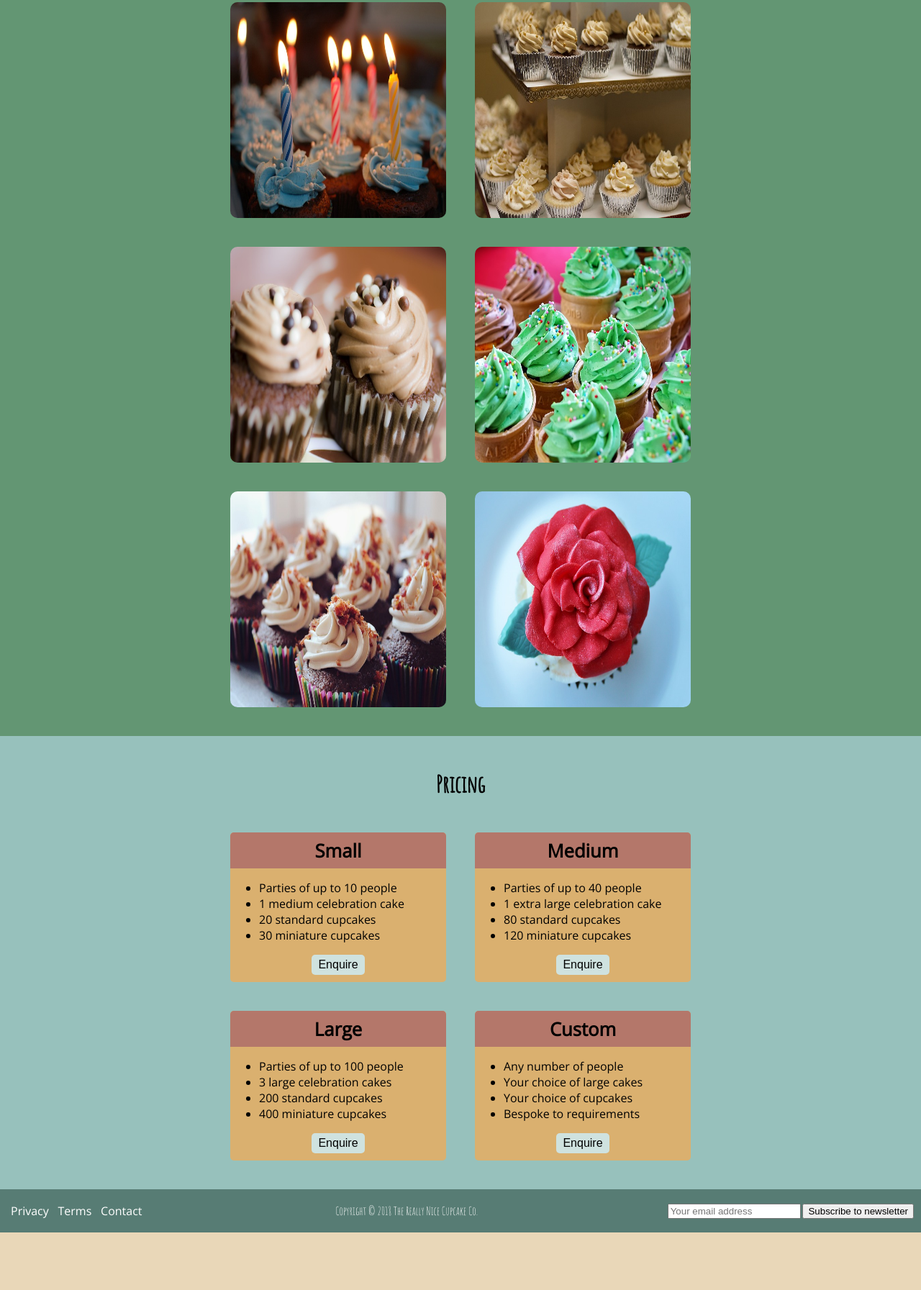
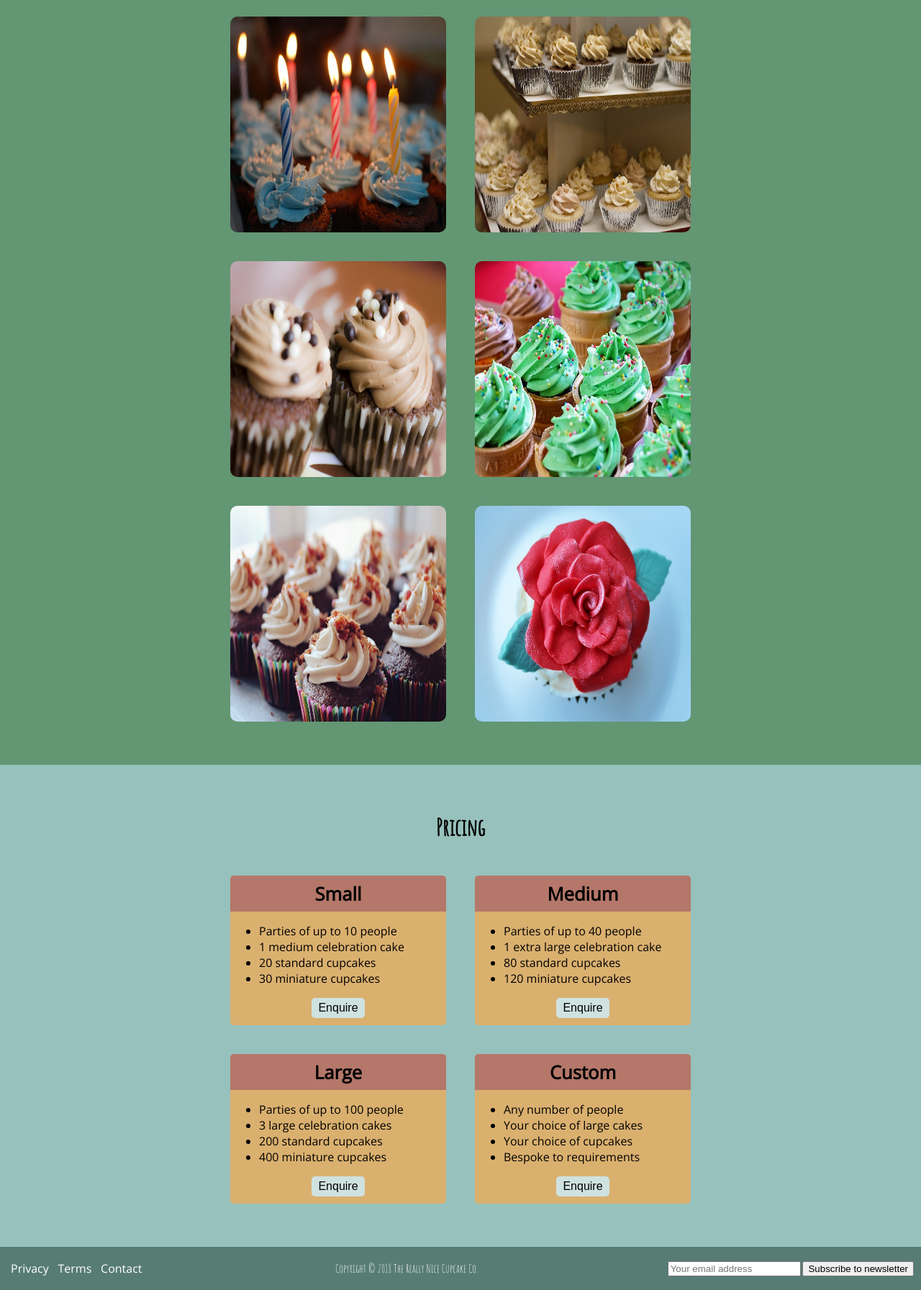
Before and after one commit to oliverdudman/freeCodeCamp-RWD-projects, a website: page build_a_product_landing_page/index.html in a window 1280 px wide. Shown: the part 1250-3043 px from the top of the page at 72% size. Before the commit the page ends 2963 px from the top, so only its background shows below. Drawn offline with nearby package versions, Linux system fonts and the light colour scheme.

Commit message:
fix link to content positioning

```diff
--- a/build_a_product_landing_page/scss/main.scss
+++ b/build_a_product_landing_page/scss/main.scss
@@ -64,7 +64,7 @@ h3 {
   justify-content: space-evenly;
   flex-wrap: wrap;
   width: 100%;
-  padding: 20px;
+  padding: 2.5em 0;
   box-sizing: border-box;
 
   background-color: $light-green;
@@ -139,7 +139,7 @@ h3 {
   justify-content: space-evenly;
   flex-wrap: wrap;
   width: 100%;
-  padding: 20px;
+  padding: 2.5em 0;
   box-sizing: border-box;
 
   background-color: $light-blue;
@@ -210,6 +210,10 @@ h3 {
   background-color: $gold;
   font-family: $font-standard;
 
+  ul {
+    padding-right: 1em;
+  }
+
   &__btn {
     display: block;
     margin: 10px auto;
```
Also changed, not shown: build_a_product_landing_page/css/main.css.
